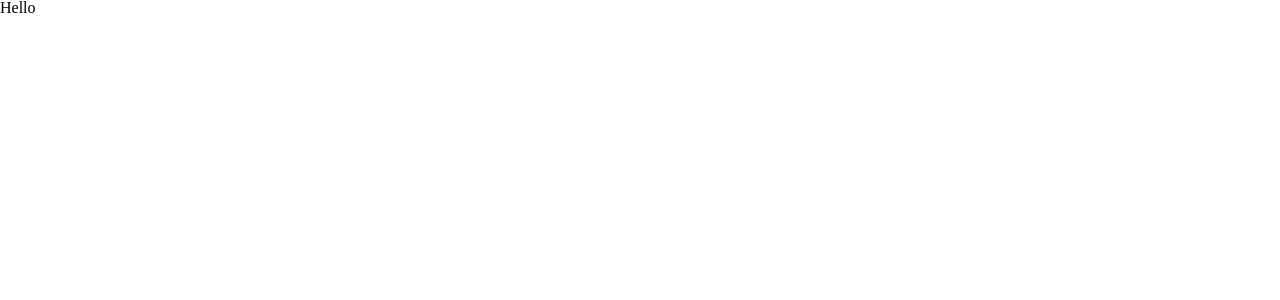
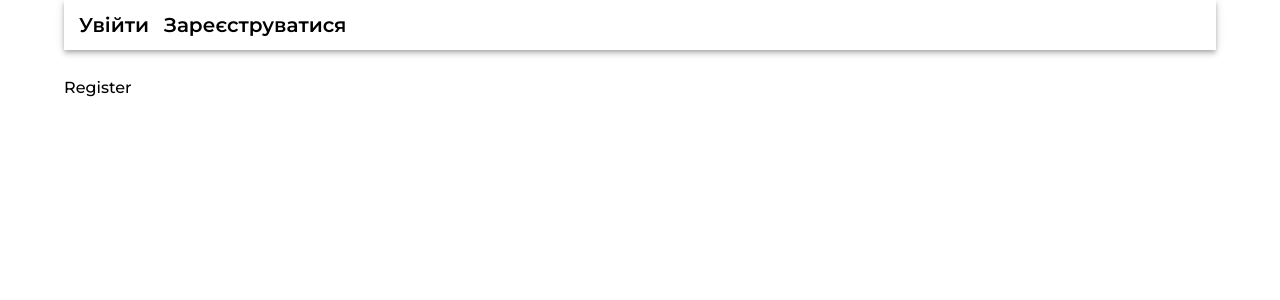
Before and after one commit to whatislove-zh/auth-mongo-front, a React (Vite) app: page / in a window 1280 px wide. Shown: the top 300 px of the page. Built offline with nearby package versions, Linux system fonts and the light colour scheme.

Commit message:
add layout

```diff
--- a/index.html
+++ b/index.html
@@ -4,6 +4,12 @@
     <meta charset="UTF-8" />
     <link rel="icon" type="image/svg+xml" href="/vite.svg" />
     <meta name="viewport" content="width=device-width, initial-scale=1.0" />
+    <link rel="preconnect" href="https://fonts.googleapis.com" />
+    <link rel="preconnect" href="https://fonts.gstatic.com" crossorigin />
+    <link
+      href="https://fonts.googleapis.com/css2?family=Lilita+One&family=Montserrat:wght@400;500;600&display=swap"
+      rel="stylesheet"
+    />
     <title>Auth Vape</title>
   </head>
   <body>
--- a/src/App.jsx
+++ b/src/App.jsx
@@ -1,5 +1,19 @@
+import { Route, Routes } from "react-router-dom";
+import Layout from "./components/Layout";
+import Register from "./pages/Register";
+import Login from "./pages/Login";
+
 const App = () => {
-  return <div>Hello</div>;
+  return (
+    <>
+      <Routes>
+        <Route path="/" element={<Layout />}>
+          <Route index element={<Register />} />
+          <Route path="/login" element={<Login />} />
+        </Route>
+      </Routes>
+    </>
+  );
 };
 
 export default App;
--- /dev/null
+++ b/src/components/Header.jsx
@@ -0,0 +1,27 @@
+import { Link } from "react-router-dom";
+import { AppBar } from "@mui/material";
+
+const Header = () => {
+  return (
+    <AppBar
+      position="static"
+      sx={{
+        background: "none",
+        mb: "30px",
+        p: "15px",
+        display: "flex",
+        flexDirection: "row",
+        alignItems: "center",
+        gap: "15px",
+      }}
+    >
+      <Link className="header-link" to="/login">
+        Увійти
+      </Link>
+      <Link className="header-link" to="/">
+        Зареєструватися
+      </Link>
+    </AppBar>
+  );
+};
+export default Header;
--- /dev/null
+++ b/src/components/Layout.jsx
@@ -0,0 +1,13 @@
+import { Container } from "@mui/material";
+import { Outlet } from "react-router-dom";
+import Header from "./Header";
+
+const Layout = () => {
+  return (
+    <Container maxWidth="lg">
+      <Header />
+      <Outlet />
+    </Container>
+  );
+};
+export default Layout;
--- a/src/index.scss
+++ b/src/index.scss
@@ -1,2 +1,8 @@
 /*reset styles*/
 @use "./style/reset";
+
+/*layout*/
+@use "./style/layout";
+
+/*common styles*/
+@use "./style/common";
--- a/src/main.jsx
+++ b/src/main.jsx
@@ -2,4 +2,10 @@ import ReactDOM from "react-dom/client";
 import App from "./App.jsx";
 import "./index.scss";
 
-ReactDOM.createRoot(document.getElementById("root")).render(<App />);
+import { BrowserRouter } from "react-router-dom";
+
+ReactDOM.createRoot(document.getElementById("root")).render(
+  <BrowserRouter>
+    <App />
+  </BrowserRouter>
+);
--- /dev/null
+++ b/src/style/_common.scss
@@ -0,0 +1,10 @@
+* {
+  box-sizing: border-box;
+}
+
+body {
+  color: black;
+  font-family: "Montserrat", sans-serif;
+  font-size: 16px;
+  font-weight: 500;
+}
--- /dev/null
+++ b/src/style/_layout.scss
@@ -0,0 +1,10 @@
+.header-link {
+  color: black;
+  font-size: 20px;
+  font-weight: 600;
+  transition: all 0.5s ease;
+
+  &:hover {
+    color: #ffc700;
+  }
+}
```
Also changed, not shown: package.json (+7 -0 lines), src/pages/Login.jsx (renamed from src/components/Login.jsx), src/pages/Register.jsx (renamed from src/components/Register.jsx), 1 other file (tests, documents, lock files or other folders).
